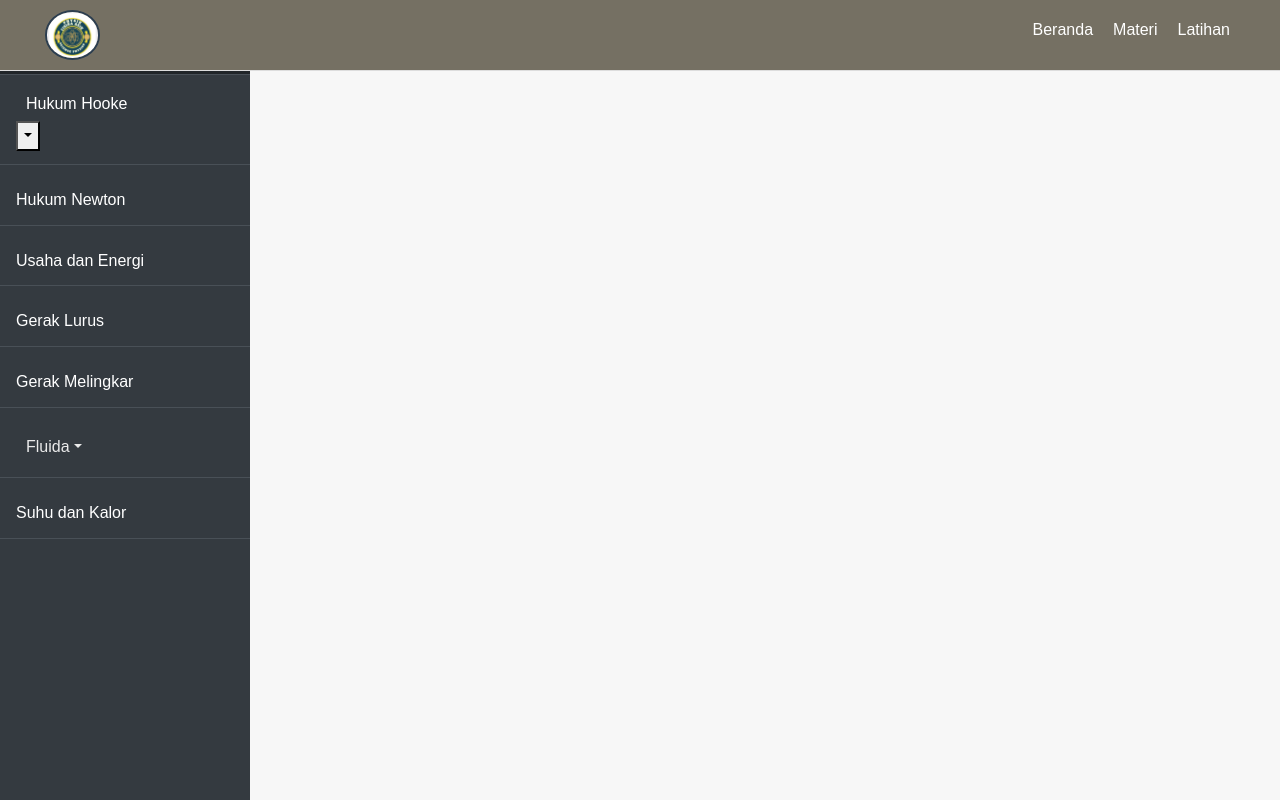
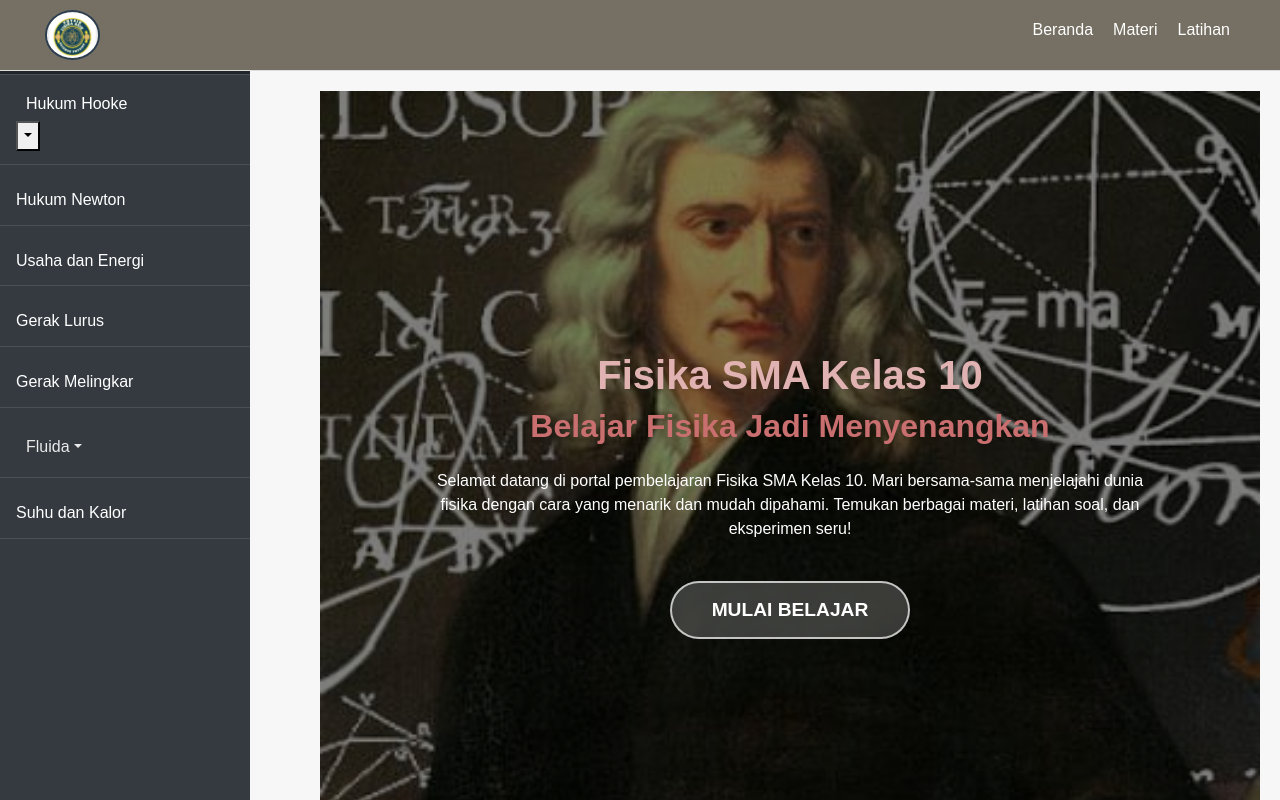
Before and after one commit to barthms/physic-SMA, a React (Create React App) app: page /beranda in a window 1280 px wide. Built offline with nearby package versions, Linux system fonts and the light colour scheme.

Commit message:
memperbaiki font

```diff
--- a/src/App.js
+++ b/src/App.js
@@ -14,13 +14,14 @@
 import GerakMelingkar from "./pages/Gerakmelingkar";
 import Navbar from "./components/Navbar";
 import NewtonLaws from "./pages/NewtonLaws";
-import Fluida from "./pages/fluida";
+import Fluida from "./pages/Fluida";
 import Contoh from "./pages/contoh/Contohh";
 import FluidaDinamis from "./pages/Dinamis";
 import EnergiP from "./pages/EnergiP";
 import Besaran from "./pages/Besaran";
-import SusunanPegas from "./pages/susunanpegas";
+import SusunanPegas from "./pages/Susunanpegas";
 import SuhudanKalor from "./pages/Suhu";
+import Beranda from "./pages/Beranda";
 
 
 const AppContent = () => {
@@ -36,6 +37,7 @@
                 <div className="main-content">
                     <Routes>
                         <Route path="/" element={<Contoh />} />
+                        <Route path="beranda" element={<Beranda />} />
                         <Route path="/pages/Hooke" element={<Hooke />} />
                         <Route path="/newtonn" element={<Newtonn />} />
                         <Route path="/newton1" element={<NewtonLaws />} />
--- a/src/pages/Gerakmelingkar.js
+++ b/src/pages/Gerakmelingkar.js
@@ -1,31 +1,31 @@
 import React from 'react';
 import { Container, Row, Col,Card, } from 'react-bootstrap';
-import MathJax from 'mathjax-react';
+// import MathJax from 'mathjax-react';
 import gm1 from '../assets/gm1.png';
 import gm2 from '../assets/gm2.png';
 import gm3 from '../assets/gm3.jpg';
 import gm4 from '../assets/gm3.jpg';
 import '../styling/GerakMelingkar.css';
 
-const FerrisWheel =() => {
-    return (
-        <div className="ferris-wheel-container">
-            <div className="ferris-wheel-icon" style={{ transform: "rotate(0deg) translate(-50%, -140%)"}}>
-            <img src="https://img.icons8.com/color/48/feris-wheel.png" />
-        </div>
-        <div className="ferris-wheel-icon" style={{ transform: "rotate(90deg) translate(-50%, -140%)"}}>
-            <img src="https://img.icons8.com/color/48/feris-wheel.png" />
-        </div>
-        <div className="ferris-wheel-icon" style={{ transform: "rotate(180deg) translate(-50%, -140%)"}}>
-            <img src="https://img.icons8.com/color/48/ferris-wheel.png" />
-        </div>
-        <div className="ferris-wheel-icon" style={{ transform: "rotate(270deg) translate(-50%, -140%)"}}>
-            <img src="https://img.icons8.com/color/48/ferris-wheel.png" />
-        </div>
-    </div>
+// const FerrisWheel =() => {
+//     return (
+//         <div className="ferris-wheel-container">
+//             <div className="ferris-wheel-icon" style={{ transform: "rotate(0deg) translate(-50%, -140%)"}}>
+//             <img src="https://img.icons8.com/color/48/feris-wheel.png" />
+//         </div>
+//         <div className="ferris-wheel-icon" style={{ transform: "rotate(90deg) translate(-50%, -140%)"}}>
+//             <img src="https://img.icons8.com/color/48/feris-wheel.png" />
+//         </div>
+//         <div className="ferris-wheel-icon" style={{ transform: "rotate(180deg) translate(-50%, -140%)"}}>
+//             <img src="https://img.icons8.com/color/48/ferris-wheel.png" />
+//         </div>
+//         <div className="ferris-wheel-icon" style={{ transform: "rotate(270deg) translate(-50%, -140%)"}}>
+//             <img src="https://img.icons8.com/color/48/ferris-wheel.png" />
+//         </div>
+//     </div>
 
-  );
-};
+//   );
+// };
 
 const cardData =[
     {
--- a/src/pages/Hooke.js
+++ b/src/pages/Hooke.js
@@ -2,6 +2,7 @@
 import 'bootstrap/dist/css/bootstrap.min.css';
 import Robert from '../assets/Robert.jpg';
 import '../styling/Hooke.css';
+import '../styling/beranda.css';
 
 function Hooke() {
     const [showContent1, setShowContent1] = useState(false);
@@ -14,7 +15,7 @@
         <div className="container-fluid mt-5">
             <div className="row justify-content-center">
                 <div className="col-md-10">
-                    <h1 className="text-center mb-4 text-secondary fw-bold display-4">Hukum Hooke</h1>
+                    <h1 className="text-center mb-4 fw-bold display-4">Hukum Hooke</h1>
                         <div className="bg-white p-6 rounded-lg shadow-md">
                             <h2 className="text-2xl font-bold mb-4">Pengertian Hukum Hooke</h2>
                             <div className="flex-container">
@@ -33,7 +34,7 @@
                                 </div>
                                 <div className="image-container">
                                     <figure>
-                                        <img src= {Robert} width="200" height="200"/>
+                                        <img src={Robert} alt="Robert Hooke" width="200" height="200"/>
                                         <figcaption className="caption">Robert Hooke adalah seorang ilmuwan Inggris yang menemukan sel pertama kali pada tahun 1665. Ia juga dikenal sebagai penemu Hukum Hooke pada tahun 1660 yang menjelaskan hubungan antara gaya dan perubahan panjang pegas.</figcaption>
                                     </figure>
                                 </div>
@@ -41,7 +42,7 @@
                         </div>
 
                         <div className="mt-6 grid grid-cols-3 gap-4">
-                            <div className="bg-white p-6 rounded-lg shadow-md curosr-pointer" onClick={() => setShowContent1(!showContent1)}>
+                            <div className="bg-white p-6 rounded-lg shadow-md cursor-pointer" onClick={() => setShowContent1(!showContent1)}>
                                 <h3 className="text-xl font-bold mb-2">Rumus Hukum Hooke</h3>
                                 <p>Umumnya: F = k . Δx</p>
                                 {showContent1 && <div>
@@ -111,7 +112,7 @@
                                     <p>F = 10kg ⋅ 9.8m/s<sup>2</sup> = 98N </p>
                                     <p>Langkah 2: Hitung Δx</p>
                                     <p>Δx = F / k</p>
-                                    <p>Δx = 98N / 300N/m = 0.327m.</p>
+                                    <p>Δx = 98N / 300N/m = 0.327m</p>
                                     <p>Jadi, perpanjangan pegas Δx adalah 0.327m atau 32.7cm.</p>
                                 </div>
                                 </>
--- a/src/pages/Suhu.js
+++ b/src/pages/Suhu.js
@@ -1,6 +1,6 @@
 import React, {useState} from 'react';
 import 'bootstrap/dist/css/bootstrap.min.css';
-import { AccordionItem, AccordionHeader, AccordionBody } from "react-bootstrap";
+import '../styling/beranda.css';
 
 const SuhudanKalor = () => {
 
@@ -43,7 +43,7 @@
             <div className="container-fluid mt-5">
                 <div className="row justify-content-center">
                     <div className="col-md-10">
-                        <h1 className="text-center mb-4 text-secondary fw-bold display-4">Suhu dan Kalor</h1>
+                        <h1 className="text-center mb-4 text-primary fw-bold display-4">Suhu dan Kalor</h1>
                         <div className="card mb-4">
                             <div className="card-body">
                                 <h2 className="text-2xl font-bold mb-4">Pengertian Suhu</h2>
--- a/src/pages/contoh/HeroSection.js
+++ b/src/pages/contoh/HeroSection.js
@@ -7,12 +7,14 @@
     <section className="hero-section">
       <div className="overlay"></div>
       <div className="container hero-content text-center text-white">
+      <div className="JudulPage">
         <h1 data-aos="fade-down" data-aos-duration="1000">
           Fisik(Fisika Asik)
         </h1>
         <h2 data-aos="fade-down" data-aos-delay="200" data-aos-duration="1000">
           Belajar Fisika Jadi Menyenangkan
         </h2>
+      </div>
         <p
           className="mt-4"
           data-aos="fade-up"
--- a/src/styling/beranda.css
+++ b/src/styling/beranda.css
@@ -120,3 +120,19 @@
   font-size: 1rem;
   line-height: 1.6;
 }
+
+h1{
+  font-family: 'Arial', sans-serif;
+  color: rgb(225, 178, 178);
+  text-shadow: 2px 2px 4px rgba(0, 0, 0, 0.1);
+}
+h2{
+  font-family: 'Arial', sans-serif;
+  color: rgb(202, 111, 111);
+  text-shadow: 2px 2px 4px rgba(0, 0, 0, 0.1);
+}
+h5{
+  font-family: 'Arial', sans-serif;
+  color: rgb(191, 191, 191);
+  text-shadow: 2px 2px 4px rgba(0, 0, 0, 0.1);
+}
```
